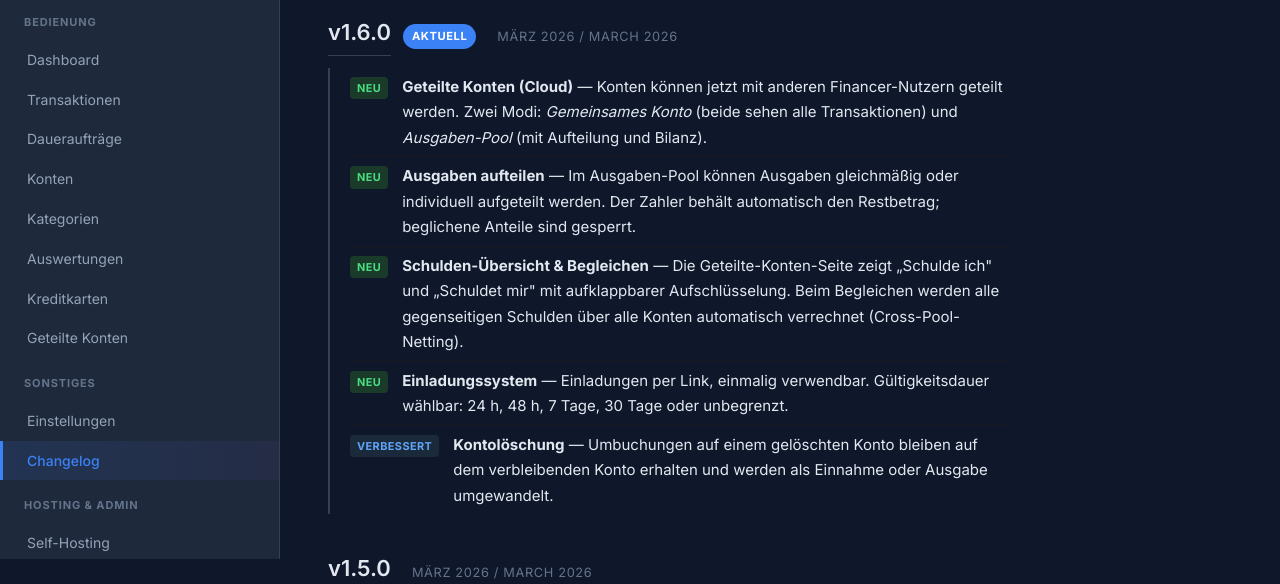
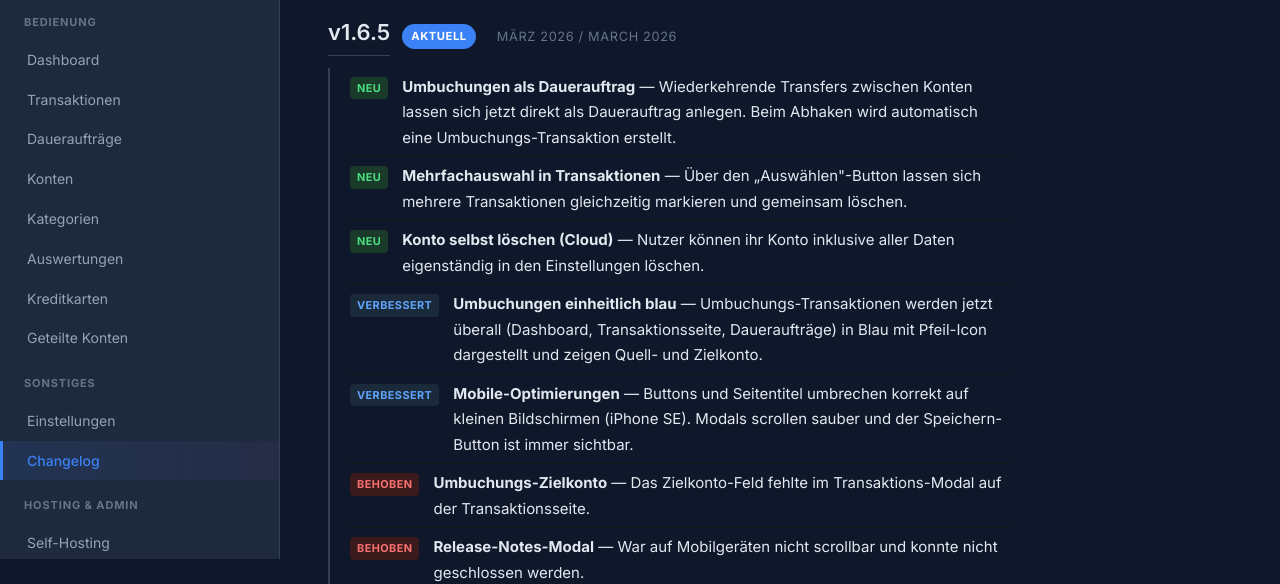
Before and after one commit to GetFinancer/web_financer, a plain HTML site: page docs/subpages/changelog.html in a window 1280 px wide. Shown: the part 241-825 px from the top of the page. Drawn offline with Linux system fonts and the light colour scheme.

Commit message:
release notes 1.6.5

```diff
--- a/docs/subpages/changelog.html
+++ b/docs/subpages/changelog.html
@@ -128,11 +128,70 @@
       <p class="lead" lang="de">Alle Änderungen und neuen Features — von neu nach alt.</p>
       <p class="lead" lang="en">All changes and new features — newest first.</p>
 
+      <!-- ===== v1.6.5 ===== -->
+      <div class="changelog-version">
+        <h2>v1.6.5</h2>
+        <span class="changelog-badge badge-latest" lang="de">Aktuell</span>
+        <span class="changelog-badge badge-latest" lang="en">Latest</span>
+        <span class="changelog-badge badge-date">März 2026 / March 2026</span>
+      </div>
+
+      <div class="changelog-entry">
+
+        <div class="changelog-item">
+          <span class="changelog-tag tag-new" lang="de">Neu</span>
+          <span class="changelog-tag tag-new" lang="en">New</span>
+          <p lang="de"><strong>Umbuchungen als Dauerauftrag</strong> — Wiederkehrende Transfers zwischen Konten lassen sich jetzt direkt als Dauerauftrag anlegen. Beim Abhaken wird automatisch eine Umbuchungs-Transaktion erstellt.</p>
+          <p lang="en"><strong>Transfers as recurring transactions</strong> — Recurring transfers between accounts can now be set up directly as a recurring transaction. Completing an instance automatically creates a transfer transaction.</p>
+        </div>
+
+        <div class="changelog-item">
+          <span class="changelog-tag tag-new" lang="de">Neu</span>
+          <span class="changelog-tag tag-new" lang="en">New</span>
+          <p lang="de"><strong>Mehrfachauswahl in Transaktionen</strong> — Über den „Auswählen"-Button lassen sich mehrere Transaktionen gleichzeitig markieren und gemeinsam löschen.</p>
+          <p lang="en"><strong>Multi-select in transactions</strong> — Use the "Select" button to mark multiple transactions and delete them all at once.</p>
+        </div>
+
+        <div class="changelog-item">
+          <span class="changelog-tag tag-new" lang="de">Neu</span>
+          <span class="changelog-tag tag-new" lang="en">New</span>
+          <p lang="de"><strong>Konto selbst löschen (Cloud)</strong> — Nutzer können ihr Konto inklusive aller Daten eigenständig in den Einstellungen löschen.</p>
+          <p lang="en"><strong>Self-service account deletion (Cloud)</strong> — Users can delete their account and all associated data directly in settings.</p>
+        </div>
+
+        <div class="changelog-item">
+          <span class="changelog-tag tag-improved" lang="de">Verbessert</span>
+          <span class="changelog-tag tag-improved" lang="en">Improved</span>
+          <p lang="de"><strong>Umbuchungen einheitlich blau</strong> — Umbuchungs-Transaktionen werden jetzt überall (Dashboard, Transaktionsseite, Daueraufträge) in Blau mit Pfeil-Icon dargestellt und zeigen Quell- und Zielkonto.</p>
+          <p lang="en"><strong>Transfers consistently blue</strong> — Transfer transactions now appear in blue with an arrow icon everywhere (Dashboard, Transactions, Recurring) and show source and target account.</p>
+        </div>
+
+        <div class="changelog-item">
+          <span class="changelog-tag tag-improved" lang="de">Verbessert</span>
+          <span class="changelog-tag tag-improved" lang="en">Improved</span>
+          <p lang="de"><strong>Mobile-Optimierungen</strong> — Buttons und Seitentitel umbrechen korrekt auf kleinen Bildschirmen (iPhone SE). Modals scrollen sauber und der Speichern-Button ist immer sichtbar.</p>
+          <p lang="en"><strong>Mobile improvements</strong> — Buttons and page titles now wrap correctly on small screens (iPhone SE). Modals scroll cleanly and the save button is always reachable.</p>
+        </div>
+
+        <div class="changelog-item">
+          <span class="changelog-tag tag-fixed" lang="de">Behoben</span>
+          <span class="changelog-tag tag-fixed" lang="en">Fixed</span>
+          <p lang="de"><strong>Umbuchungs-Zielkonto</strong> — Das Zielkonto-Feld fehlte im Transaktions-Modal auf der Transaktionsseite.</p>
+          <p lang="en"><strong>Transfer target account</strong> — The target account field was missing in the transaction modal on the Transactions page.</p>
+        </div>
+
+        <div class="changelog-item">
+          <span class="changelog-tag tag-fixed" lang="de">Behoben</span>
+          <span class="changelog-tag tag-fixed" lang="en">Fixed</span>
+          <p lang="de"><strong>Release-Notes-Modal</strong> — War auf Mobilgeräten nicht scrollbar und konnte nicht geschlossen werden.</p>
+          <p lang="en"><strong>Release notes modal</strong> — Was not scrollable and could not be closed on mobile devices.</p>
+        </div>
+
+      </div>
+
       <!-- ===== v1.6.0 ===== -->
       <div class="changelog-version">
         <h2>v1.6.0</h2>
-        <span class="changelog-badge badge-latest" lang="de">Aktuell</span>
-        <span class="changelog-badge badge-latest" lang="en">Latest</span>
         <span class="changelog-badge badge-date">März 2026 / March 2026</span>
       </div>
 
```
